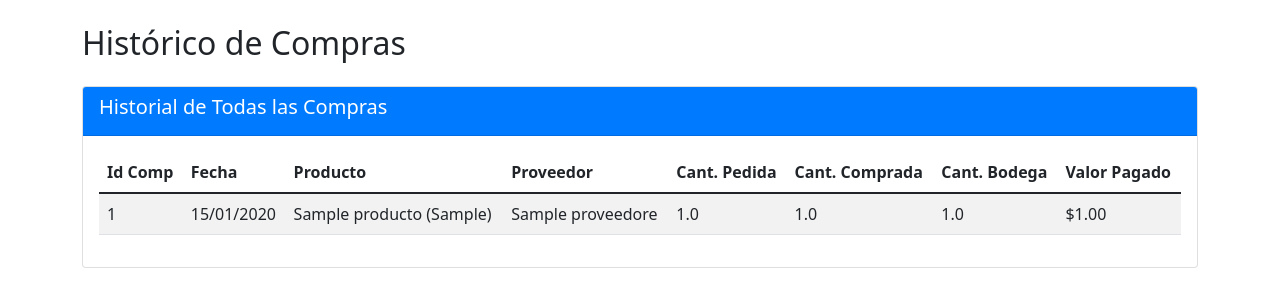
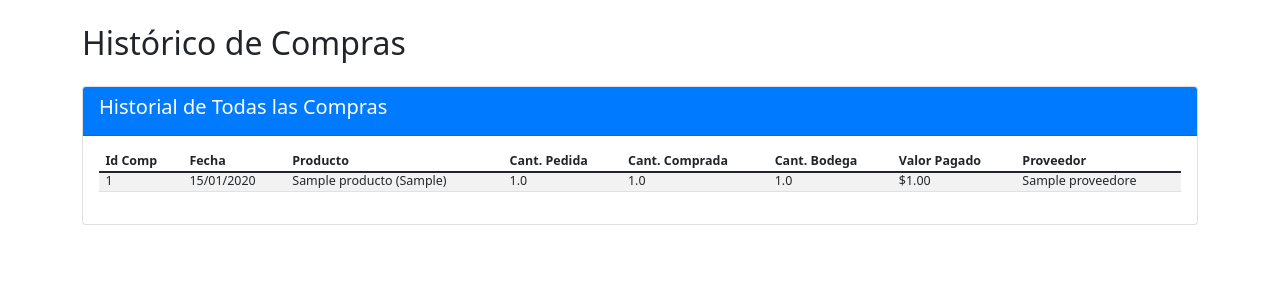
Before and after one commit to ecanar/AppMontebello, a Flask app: page /historico in a window 1280 px wide. Shown: the part 56-363 px from the top of the page. Run offline with Flask 3, Linux system fonts and the light colour scheme; tables that the repository leaves empty hold one stand-in row (values such as "Sample post"); some libraries are stand-ins or nearby versions.

Commit message:
UI: historico filas compactas, texto una linea, Proveedor al final

```diff
--- a/templates/historico.html
+++ b/templates/historico.html
@@ -23,11 +23,11 @@
                                 <th>Id Comp</th>
                                 <th>Fecha</th>
                                 <th>Producto</th>
-                                <th>Proveedor</th>
                                 <th>Cant. Pedida</th>
                                 <th>Cant. Comprada</th>
                                 <th>Cant. Bodega</th>
                                 <th>Valor Pagado</th>
+                                <th>Proveedor</th>
                             </tr>
                         </thead>
                         <tbody>
@@ -36,11 +36,11 @@
                                 <td>{{ registro.Id_Comp }}</td>
                                 <td>{{ registro.Fec_Comp.strftime('%d/%m/%Y') if registro.Fec_Comp else '-' }}</td>
                                 <td>{{ registro.producto_h.Nom_Prod }} ({{ registro.producto_h.Medida }})</td>
-                                <td>{{ registro.proveedor_h.Nom_Prov }}</td>
                                 <td>{{ registro.Cant_Ped }}</td>
                                 <td>{{ registro.Cant_Comp }}</td>
                                 <td>{{ registro.Cant_Bod }}</td>
                                 <td>${{ "%.2f"|format(registro.Val_Pag) }}</td>
+                                <td>{{ registro.proveedor_h.Nom_Prov }}</td>
                             </tr>
                             {% endfor %}
                         </tbody>
@@ -54,3 +54,9 @@
     </div>
 </div>
 {% endblock %}
+
+{% block scripts %}
+<style>
+    .table td, .table th { padding: 0.1rem 0.4rem; font-size: 0.78rem; line-height: 1.2; vertical-align: middle; white-space: nowrap; }
+</style>
+{% endblock %}
```
